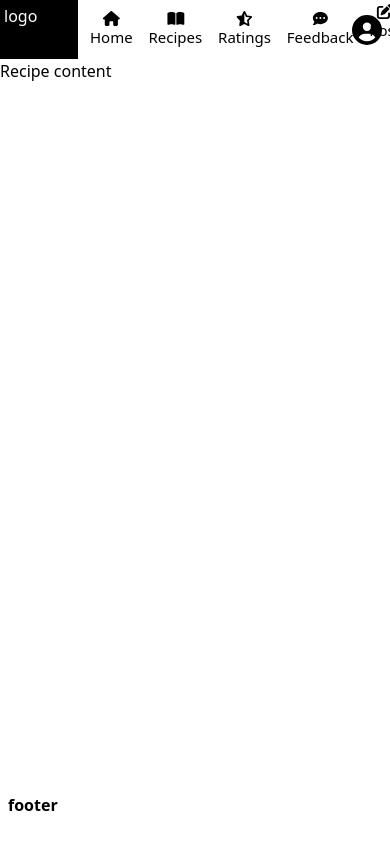
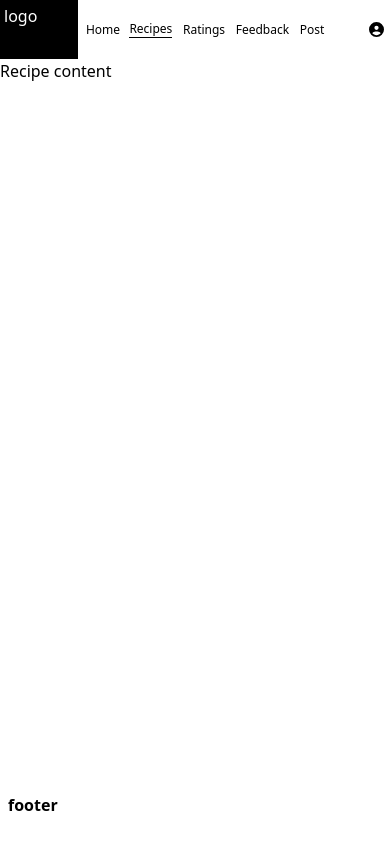
Before and after one commit to JohnsonKamanga/JJRSandwiches, a React (Vite) app: page /Recipes in a window 390 px wide. Built offline with nearby package versions, Linux system fonts and the light colour scheme.

Commit message:
modified navbar responsiveness

```diff
--- a/src/Components/HomePage/NavBar.jsx
+++ b/src/Components/HomePage/NavBar.jsx
@@ -1,59 +1,81 @@
 import { useState } from "react";
-import DropDown from "./DropDown";
 import { NavLink } from "react-router-dom";
 import { FontAwesomeIcon } from "@fortawesome/react-fontawesome";
-import {
-  faBars,
-  faBookOpen,
-  faCommentDots,
-  faHome,
-  faPenToSquare,
-  faStarHalfStroke,
-  faUserAlt,
-  faUserCircle,
-} from "@fortawesome/free-solid-svg-icons";
+import { faUserCircle } from "@fortawesome/free-solid-svg-icons";
 
 export default function NavBar() {
   const [dropDownIsOpen, setDropDownIsOpen] = useState(false);
 
   return (
-    <div className="flex flex-row h-[7%] sm:h-[8%]">
-      <div className="w-[20%] sm:w-[15%] p-1 sm:p-2 text-white bg-black">logo</div>
-      <div className="flex flex-row w-[70%] sm:w-[75%] text-[15px] sm:text-sm p-1 sm:p-2">
-        <div className="hover:text-amber-400 mx-[3%] flex items-center hover:cursor-pointer">
-          <NavLink to="/HomePage" className="flex flex-col">
-            <FontAwesomeIcon icon={faHome} />
-            <span className=" ">Home</span>
+    <div className="flex flex-row h-[7%] sm:h-[8%] md:h-[6%] lg:h-[5%]">
+      <div className="w-[20%] sm:w-[15%] p-1 sm:p-2 text-white bg-black">
+        logo
+      </div>
+      <div className="flex flex-row w-[70%] sm:w-[75%] font-medium text-[15px]  text-xs sm:text-sm md:text-base p-1 sm:p-2">
+        <div className="hover:text-amber-400 mx-[1.5%] sm:mx-[3%] flex items-center hover:cursor-pointer">
+          <NavLink to="/HomePage" className={({ isActive }) => (isActive ? 'border-b-[1px] border-black' : 'text-inherit')}>
+            <span>Home</span>
           </NavLink>
         </div>
 
-        <div className=" hover:text-amber-400 mx-[3%] flex items-center hover:cursor-pointer">
-          <NavLink to="/Recipes" className="flex flex-col">
-            <FontAwesomeIcon icon={faBookOpen} />
+        <div className=" hover:text-amber-400 mx-[2%] sm:mx-[3%] flex items-center hover:cursor-pointer">
+          <NavLink to="/Recipes" className={({ isActive }) => (isActive ? 'border-b-[1px] border-black' : 'text-inherit')}>
             <span>Recipes</span>
           </NavLink>
         </div>
 
-        <div className=" hover:text-amber-400 mx-[3%] flex items-center hover:cursor-pointer">
-          <NavLink to="/Ratings" className="flex flex-col">
-            <FontAwesomeIcon icon={faStarHalfStroke} />
+        <div className=" hover:text-amber-400 mx-[2%] sm:mx-[3%] flex items-center hover:cursor-pointer">
+          <NavLink to="/Ratings" className={({ isActive }) => (isActive ? 'border-b-[1px] border-black' : 'text-inherit')}>
             <span>Ratings</span>
           </NavLink>
         </div>
 
-        <div className="hover:text-amber-400 mx-[3%] hover:cursor-pointer flex items-center">
-          <NavLink to="/Feedback" className="flex flex-col">
-            <FontAwesomeIcon icon={faCommentDots} />
+        <div className="hover:text-amber-400 mx-[2%] sm:mx-[3%] hover:cursor-pointer flex items-center">
+          <NavLink to="/Feedback" className={({ isActive }) => (isActive ? 'border-b-[1px] border-black' : 'text-inherit')}>
             <span>Feedback</span>
           </NavLink>
         </div>
-          <div className=" hover:cursor-pointer flex flex-col hover:text-amber-400 mx-[3%]">
-            <FontAwesomeIcon icon={faPenToSquare}/>
+        <div className="hover:text-amber-400 mx-[2%] sm:mx-[3%] hover:cursor-pointer flex flex-col justify-center">
+          <NavLink to="/Post" className={({ isActive }) => (isActive ? 'border-b-[1px] border-black' : 'text-inherit')}>
             <span>Post</span>
+            </NavLink>
+        </div>
+      </div>
+      <div className="flex relative items-center w-[10%] justify-end hover:cursor-pointer">
+        <FontAwesomeIcon
+          icon={faUserCircle}
+          className="w-[15px] sm:w-[20px] md:w-[30px] hover:w-[20px] sm:hover:w-[25px] md:hover:w-[35px] h-[15px] sm:h-[20px] md:h-[30px] hover:h-[20px] sm:hover:h-[25px] md:hover:h-[35px] mr-[15%]"
+          onClick={()=>{ setDropDownIsOpen(!dropDownIsOpen);
+
+            console.log(`dropDownIsOpen is ${dropDownIsOpen}`)
+          }}
+        />
+        {dropDownIsOpen && (
+        <div className="flex flex-col p-3 text-xs sm:text-sm md:text-base md:p-4 items-center rounded-md border-[1px] border-black bg-white border-opacity-60 absolute top-[90%] -left-[170%] sm:-left-[80%] md:-left-[65%] lg:-left-[40%] xl:-left-[9%] z-40">
+          <div
+            className="hover:cursor-pointer hover:font-[500]"
+
+          >
+            Default
           </div>
-      </div>
-      <div className="flex items-center w-[10%] justify-end hover:cursor-pointer ">
-        <FontAwesomeIcon icon={faUserCircle} className=" w-[30px] h-[30px] mr-[20%]"/>
+          <div
+            className="hover:cursor-pointer hover:font-[500]"
+
+          >
+            name
+          </div>
+          <div
+            className=" hover:cursor-pointer hover:font-[500]"
+          >
+            ingredients
+          </div>
+          <div
+            className="hover:cursor-pointer hover:font-[500]"
+          >
+            time
+          </div>
+        </div>
+      )}
       </div>
     </div>
   );
```
